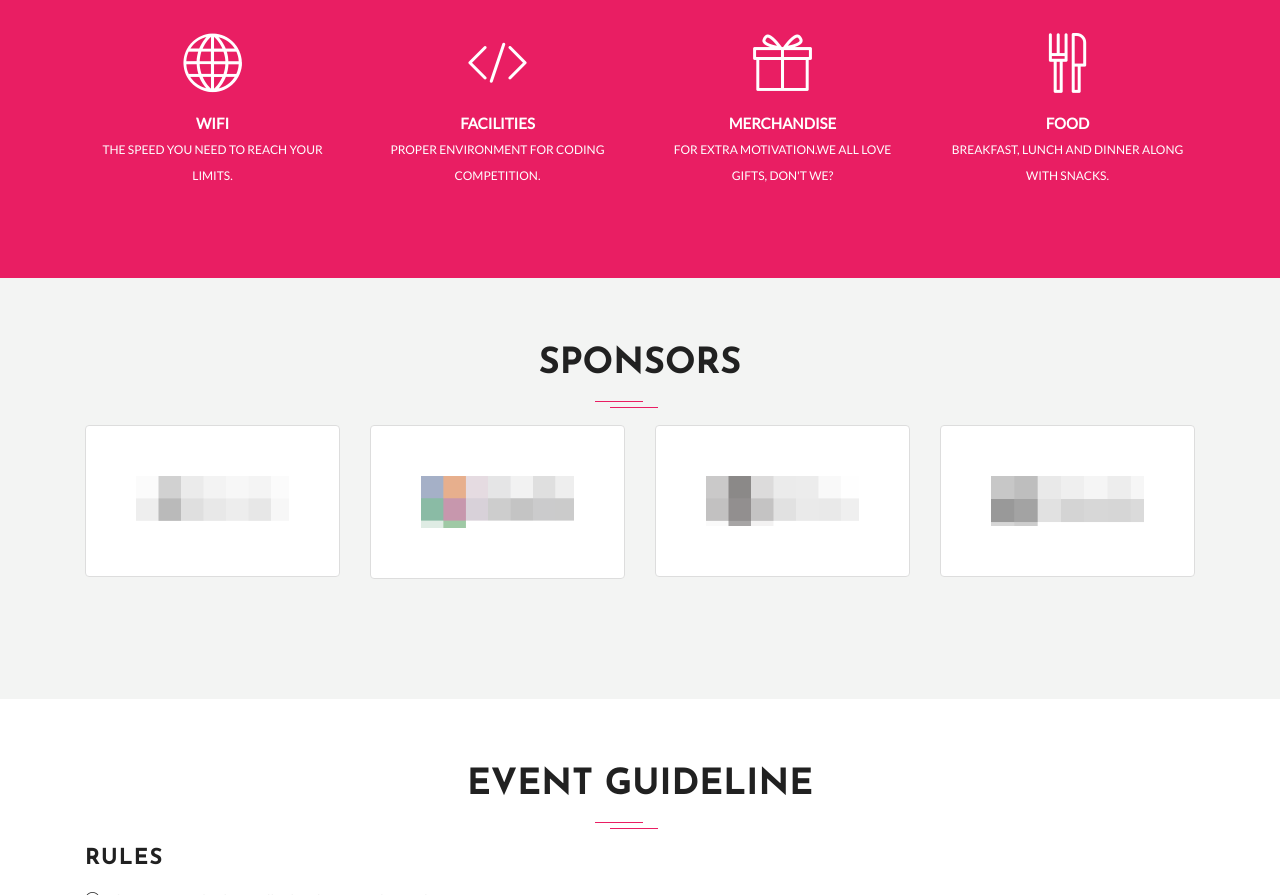
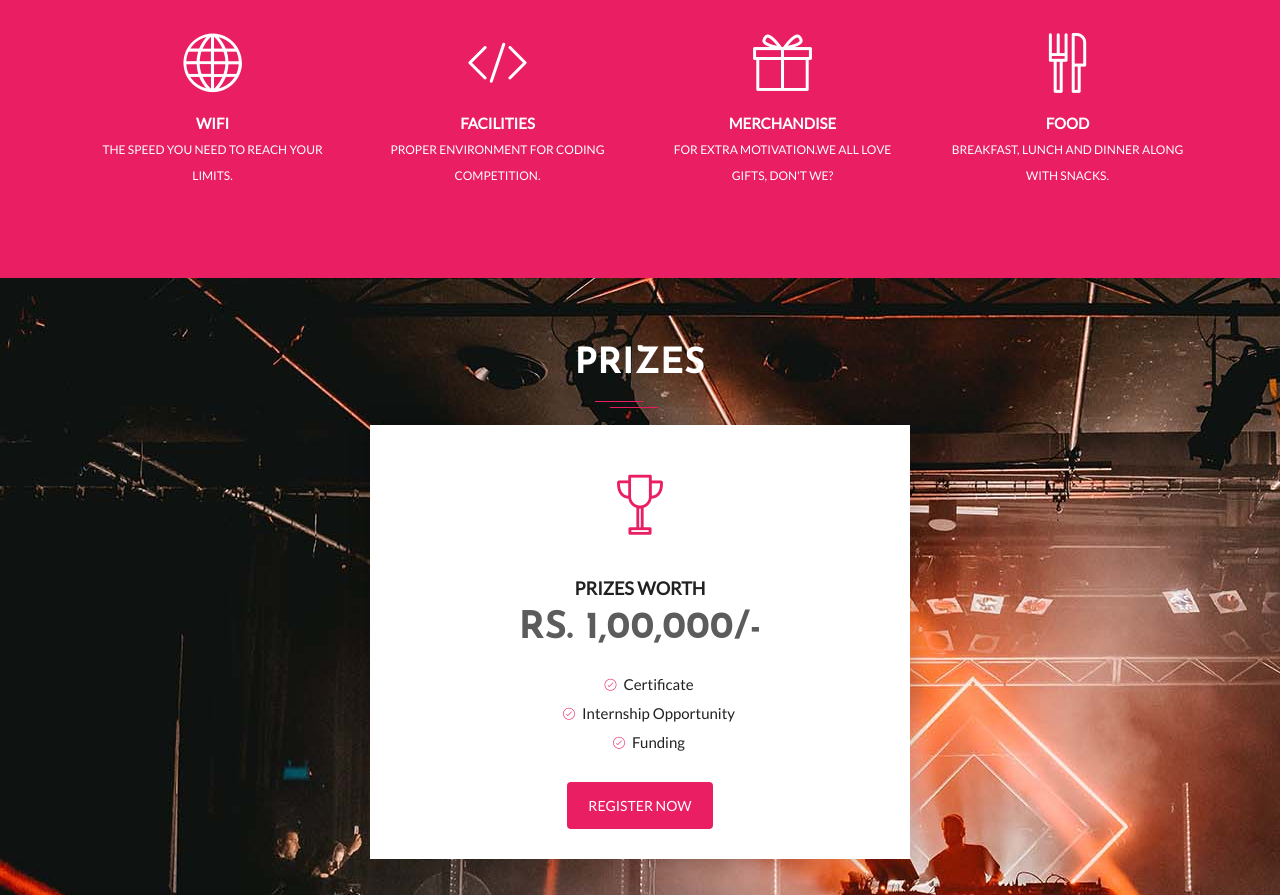
Before and after one commit to Devdoot-Maji/Hackathon2019, a plain HTML site: page index.html in a window 1280 px wide. Shown: the part 1905-2800 px from the top of the page. Drawn offline with Linux system fonts and the light colour scheme; files whose address does not match are found by name.

Commit message:
Prizes Section Added

```diff
--- a/assets/css/main.css
+++ b/assets/css/main.css
@@ -2209,6 +2209,7 @@ body.modal-open {
   color: #212121;
   font-weight: 400;
   padding: 2px 0px;
+  text-align: center;
 }
 
 #pricing .price-block-wrapper .pricing-list ul li i {
--- a/index.html
+++ b/index.html
@@ -152,7 +152,7 @@
             </div>
           </div>
           <div class="carousel-item">
-            <img class="d-block w-100" src="assets/img/slider/slide2.jpg" alt="Second slide">
+            <img class="d-block w-100" src="assets/img/slider/slide3.jpg" alt="Second slide">
             <div class="carousel-caption d-md-block">
               <p class="fadeInUp wow" data-wow-delay=".6s">GET YOUR CODING SKILL ENHANCED</p>
               <h1 class="wow bounceIn heading" data-wow-delay=".7s">HACKATHON 2019</h1>
@@ -161,9 +161,9 @@
             </div>
           </div>
           <div class="carousel-item">
-            <img class="d-block w-100" src="assets/img/slider/slide3.jpg" alt="Third slide">
+            <img class="d-block w-100" src="assets/img/slider/slide2.jpg" alt="Third slide">
             <div class="carousel-caption d-md-block">
-              <p class="fadeInUp wow" data-wow-delay=".6s">CODE AND EARN CASH PRIZE</p>
+              <p class="fadeInUp wow" data-wow-delay=".6s">CODE AND EARN CASH PRIZE WORTH <mark class="highlight">RS.1,00,000/-</mark></p>
               <h1 class="wow fadeInUp heading" data-wow-delay=".6s">HACKATHON 2019</h1>
               <a href="form.html" class="fadeInLeft wow btn btn-common btn-lg" data-wow-delay=".6s">ENROLL NOW</a>
               <a href="problem_statement.html" class="fadeInRight wow btn btn-border btn-lg" data-wow-delay=".6s">PROBLEM LIST</a>
@@ -355,6 +355,103 @@
       </div>
     </section>
     <!-- Counter Area End-->
+
+    <!-- Prizes Area Start -->
+    <section id="pricing" class="section-padding">
+      <div class="container">
+        <div class="row">
+          <div class="col-12">
+            <div class="section-title-header text-center">
+              <h1 class="section-title wow fadeInUp" data-wow-delay="0.2s">Prizes</h1>
+              <!--<p class="wow fadeInDown" data-wow-delay="0.2s">Global Grand Event on Digital Design</p>-->
+            </div>
+          </div>
+        </div>
+        <div class="row">
+          <div class="col-lg-6 col-sm-6 col-xa-12 mb-3 mx-auto">
+            <div class="price-block-wrapper wow fadeInLeft" data-wow-delay="0.2s">
+              <div class="icon">
+                <i class="lni-cup"></i>
+              </div>
+              <div class="colmun-title">
+                <h5>Prizes worth</h5>
+              </div>
+              <div class="price">
+                <h2>RS. 1,00,000/-</h2>
+                <!--<p>452 Tickets Available</p>-->
+              </div>
+              <div class="pricing-list">
+                <ul>
+                  <li><i class="lni-check-mark-circle"></i><span class="text">Certificate</span></li>
+                  <li><i class="lni-check-mark-circle"></i><span class="text">Internship Opportunity</span></li>
+                  <li><i class="lni-check-mark-circle"></i><span class="text">Funding</span></li>
+                  <!--
+                  <li><i class="lni-close"></i><span class="text">Access to all areas</span></li>
+                  <li><i class="lni-close"></i><span class="text">Certificate</span></li>
+                  <li><i class="lni-check-mark-circle"></i><span class="text">Workshop</span></li>
+                  -->
+                </ul>
+              </div>
+              <a href="form.html" class="btn btn-common">REGISTER NOW</a>
+            </div>
+          </div>
+          <!--
+          <div class="col-lg-4 col-sm-6 col-xa-12 mb-3">
+            <div class="price-block-wrapper wow fadeInUp" data-wow-delay="0.3s">
+              <div class="icon">
+                <i class="lni-layers"></i>
+              </div>
+              <div class="colmun-title">
+                <h5>Standard Pass</h5>
+              </div>
+              <div class="price">
+                <h2>$40</h2>
+                <p>452 Tickets Available</p>
+              </div>
+              <div class="pricing-list">
+                <ul>
+                  <li><i class="lni-check-mark-circle"></i><span class="text">Entrance</span></li>
+                  <li><i class="lni-check-mark-circle"></i><span class="text">Coffee Break</span></li>
+                  <li><i class="lni-check-mark-circle"></i><span class="text">Lunch on all days</span></li>
+                  <li><i class="lni-close"></i><span class="text">Access to all areas</span></li>
+                  <li><i class="lni-check-mark-circle"></i><span class="text">Certificate</span></li>
+                  <li><i class="lni-close"></i><span class="text">Workshop</span></li>
+                </ul>
+              </div>
+              <a href="#" class="btn btn-common">Buy Ticket</a>
+            </div>
+          </div>
+          <div class="col-lg-4 col-sm-6 col-xa-12 mb-3">
+            <div class="price-block-wrapper wow fadeInRight" data-wow-delay="0.4s">
+              <div class="icon">
+                <i class="lni-leaf"></i>
+              </div>
+              <div class="colmun-title">
+                <h5>Premium Pass</h5>
+              </div>
+              <div class="price">
+                <h2>$68</h2>
+                <p>452 Tickets Available</p>
+              </div>
+              <div class="pricing-list">
+                <ul>
+                  <li><i class="lni-check-mark-circle"></i><span class="text">Entrance</span></li>
+                  <li><i class="lni-check-mark-circle"></i><span class="text">Coffee Break</span></li>
+                  <li><i class="lni-close"></i><span class="text">Lunch on all days</span></li>
+                  <li><i class="lni-check-mark-circle"></i><span class="text">Access to all areas</span></li>
+                  <li><i class="lni-check-mark-circle"></i><span class="text">Certificate</span></li>
+                  <li><i class="lni-close"></i><span class="text">Workshop</span></li>
+                </ul>
+              </div>
+              <a href="#" class="btn btn-common">Buy Ticket</a>
+            </div>
+          </div>
+        -->
+        </div>
+      </div>
+    </section>
+    <!-- Ticket Pricing Area End -->
+
 
     <!-- Sponsors Section Start -->
     <section id="sponsors" class="section-padding">
@@ -1100,100 +1197,6 @@
     </section>
     <!-- Ask Question Section End -->
 
-    <!-- Ticket Pricing Area Start -->
-    <!--
-    <section id="pricing" class="section-padding">
-      <div class="container">
-        <div class="row">
-          <div class="col-12">
-            <div class="section-title-header text-center">
-              <h1 class="section-title wow fadeInUp" data-wow-delay="0.2s">Our Pricing</h1>
-              <p class="wow fadeInDown" data-wow-delay="0.2s">Global Grand Event on Digital Design</p>
-            </div>
-          </div>
-        </div>
-        <div class="row">
-          <div class="col-lg-4 col-sm-6 col-xa-12 mb-3">
-            <div class="price-block-wrapper wow fadeInLeft" data-wow-delay="0.2s">
-              <div class="icon">
-                <i class="lni-write"></i>
-              </div>
-              <div class="colmun-title">
-                <h5>Basic Pass</h5>
-              </div>
-              <div class="price">
-                <h2>$29</h2>
-                <p>452 Tickets Available</p>
-              </div>
-              <div class="pricing-list">
-                <ul>
-                  <li><i class="lni-check-mark-circle"></i><span class="text">Entrance</span></li>
-                  <li><i class="lni-check-mark-circle"></i><span class="text">Coffee Break</span></li>
-                  <li><i class="lni-check-mark-circle"></i><span class="text">Lunch on all days</span></li>
-                  <li><i class="lni-close"></i><span class="text">Access to all areas</span></li>
-                  <li><i class="lni-close"></i><span class="text">Certificate</span></li>
-                  <li><i class="lni-check-mark-circle"></i><span class="text">Workshop</span></li>
-                </ul>
-              </div>
-              <a href="#" class="btn btn-common">Buy Ticket</a>
-            </div>
-          </div>
-          <div class="col-lg-4 col-sm-6 col-xa-12 mb-3">
-            <div class="price-block-wrapper wow fadeInUp" data-wow-delay="0.3s">
-              <div class="icon">
-                <i class="lni-layers"></i>
-              </div>
-              <div class="colmun-title">
-                <h5>Standard Pass</h5>
-              </div>
-              <div class="price">
-                <h2>$40</h2>
-                <p>452 Tickets Available</p>
-              </div>
-              <div class="pricing-list">
-                <ul>
-                  <li><i class="lni-check-mark-circle"></i><span class="text">Entrance</span></li>
-                  <li><i class="lni-check-mark-circle"></i><span class="text">Coffee Break</span></li>
-                  <li><i class="lni-check-mark-circle"></i><span class="text">Lunch on all days</span></li>
-                  <li><i class="lni-close"></i><span class="text">Access to all areas</span></li>
-                  <li><i class="lni-check-mark-circle"></i><span class="text">Certificate</span></li>
-                  <li><i class="lni-close"></i><span class="text">Workshop</span></li>
-                </ul>
-              </div>
-              <a href="#" class="btn btn-common">Buy Ticket</a>
-            </div>
-          </div>
-          <div class="col-lg-4 col-sm-6 col-xa-12 mb-3">
-            <div class="price-block-wrapper wow fadeInRight" data-wow-delay="0.4s">
-              <div class="icon">
-                <i class="lni-leaf"></i>
-              </div>
-              <div class="colmun-title">
-                <h5>Premium Pass</h5>
-              </div>
-              <div class="price">
-                <h2>$68</h2>
-                <p>452 Tickets Available</p>
-              </div>
-              <div class="pricing-list">
-                <ul>
-                  <li><i class="lni-check-mark-circle"></i><span class="text">Entrance</span></li>
-                  <li><i class="lni-check-mark-circle"></i><span class="text">Coffee Break</span></li>
-                  <li><i class="lni-close"></i><span class="text">Lunch on all days</span></li>
-                  <li><i class="lni-check-mark-circle"></i><span class="text">Access to all areas</span></li>
-                  <li><i class="lni-check-mark-circle"></i><span class="text">Certificate</span></li>
-                  <li><i class="lni-close"></i><span class="text">Workshop</span></li>
-                </ul>
-              </div>
-              <a href="#" class="btn btn-common">Buy Ticket</a>
-            </div>
-          </div>
-        </div>
-      </div>
-    </section>
-  -->
-    <!-- Ticket Pricing Area End -->
-
     <!-- Blog Section Start -->
     <!--
     <section id="blog" class="section-padding">
```
